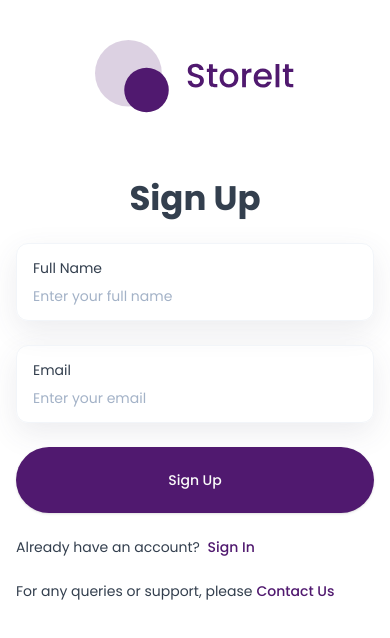
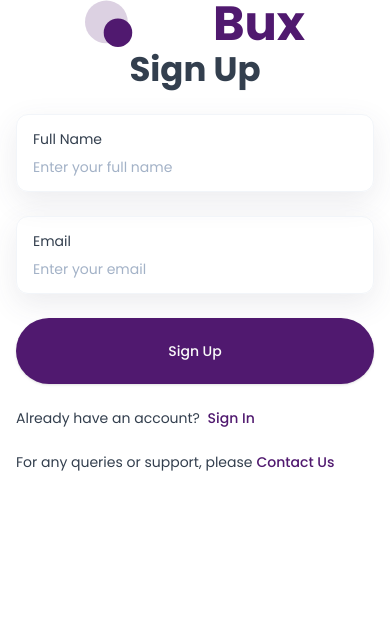
Before and after one commit to Coderx85/Bux, a Next.js app: page /sign-up in a window 390 px wide. Shown: the top 638 px of the page. Built offline with nearby package versions, Linux system fonts and the light colour scheme; no server answers.

Commit message:
Refactor layout

```diff
--- a/app/(auth)/layout.tsx
+++ b/app/(auth)/layout.tsx
@@ -6,13 +6,18 @@ const Layout = ({ children }: { children: React.ReactNode }) => {
     <div className="flex min-h-screen">
       <section className="hidden w-1/2 items-center justify-center bg-brand p-10 lg:flex xl:w-2/5">
         <div className="flex max-h-[800px] max-w-[430px] flex-col justify-center space-y-12">
-          <Image
-            src="/assets/icons/logo-full.svg"
-            alt="logo"
-            width={224}
-            height={82}
-            className="h-auto"
-          />
+          <div className="flex justify-start">
+            <Image
+              src="/assets/icons/logo-full.svg"
+              alt="logo"
+              width={128}
+              height={128}
+              className="h-auto"
+            />
+            <h1 className="text-5xl p-0 text-white font-bold">
+              Bux
+            </h1>
+          </div>
 
           <div className="space-y-5 text-white">
             <h1 className="h1">Manage your files the best way</h1>
@@ -30,17 +35,19 @@ const Layout = ({ children }: { children: React.ReactNode }) => {
         </div>
       </section>
 
-      <section className="flex flex-1 flex-col items-center bg-white p-4 py-10 lg:justify-center lg:p-10 lg:py-0">
-        <div className="mb-16 lg:hidden">
+      <section className="flex flex-1 flex-col items-center bg-white px-4 lg:justify-center lg:p-10">
+        <div className="flex flex-start lg:hidden">
           <Image
             src="/assets/icons/logo-full-brand.svg"
             alt="logo"
-            width={224}
-            height={82}
-            className="h-auto w-[200px] lg:w-[250px]"
+            width={128}
+            height={128}
+            className="h-auto"
           />
+          <h1 className="text-5xl p-0 text-brand font-bold">
+            Bux
+          </h1>
         </div>
-
         {children}
       </section>
     </div>
--- a/app/contact-us/page.tsx
+++ b/app/contact-us/page.tsx
@@ -102,7 +102,7 @@ const Contact = () => {
               </Button>
             </form>
           </div>
-          <div className='flex flex-1 items-center xl:justify-end order-1 xl:order-none mb-8 xl:mb-0'>
+          <div className='xl:flex flex-1 hidden items-center xl:justify-end order-1 xl:order-none mb-8 xl:mb-0'>
             <ul className='flex flex-col gap-10 mr-10'>
                 {contactInfo.map((info, index) => {
                     return <li key={index} className='flex bg-dark-200 items-center gap-6'>
--- a/components/MobileNavigation.tsx
+++ b/components/MobileNavigation.tsx
@@ -37,13 +37,16 @@ const MobileNavigation = ({
 
   return (
     <header className="mobile-header">
+      <div className="flex justify-start">
         <Image
           src="/assets/icons/logo-full-brand.svg"
           alt="logo"
-        width={120}
+          width={52}
           height={52}
           className="h-auto"
         />
+        <h1 className="text-brand text-4xl">Bux</h1>
+      </div>
 
       <Sheet open={open} onOpenChange={setOpen}>
         <SheetTrigger>
```
Also changed, not shown: public/assets/icons/logo-full-brand.svg, public/assets/icons/logo-full.svg. Lines whose indentation alone changed are shown as unchanged.
